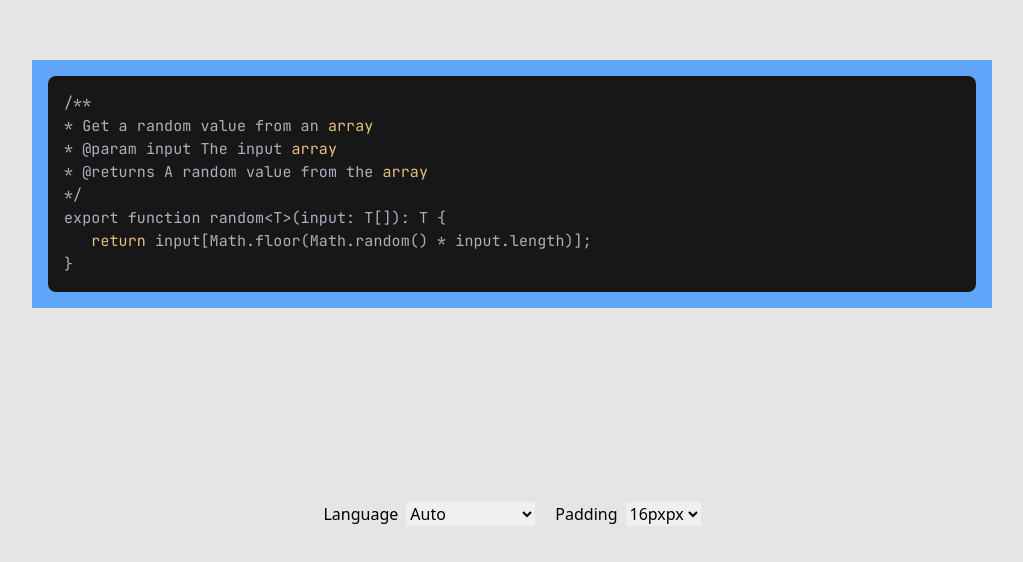
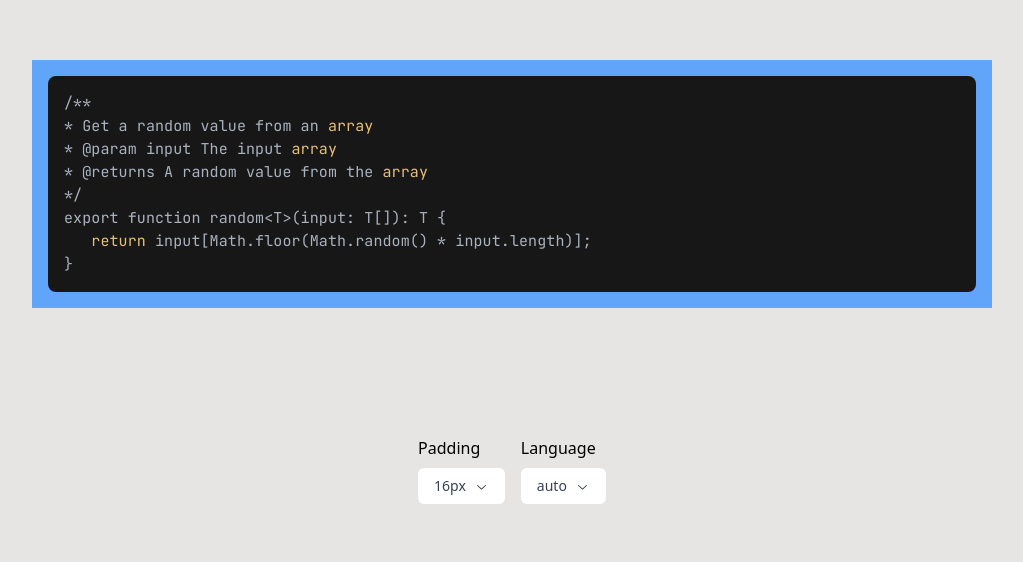
Before and after one commit to JanPlazovnik/codesnap, a React (Vite) app: page / in a window 1280 px wide. Shown: the part 216-778 px from the top of the page, without its empty margins (128-1151 px from the left). Built offline with nearby package versions, Linux system fonts and the light colour scheme.

Commit message:
feat: re-did settings section

```diff
--- a/src/components/Settings.tsx
+++ b/src/components/Settings.tsx
@@ -1,4 +1,5 @@
 import hljs from 'highlight.js';
+import Select from './ui/Select';
 import {
 	useSettingsState,
 	LanguageSetting,
@@ -10,39 +11,23 @@ export default function Settings() {
 	const settings = useSettingsState();
 
 	return (
-		<div className="flex flex-row gap-5 fixed bottom-10 p-4 border-2 rounded-lg border-solid">
-			<div className="flex gap-2">
-				<label htmlFor="language">Language</label>
-				<select
-					id="language"
-					value={settings.language}
-					onChange={(e) => settings.setLanguage(e.target.value as LanguageSetting)}
-				>
-					<option value="none">None</option>
-					<option value="auto">Auto</option>
-					{hljs.listLanguages().map((language: string) => (
-						<option key={language} value={language}>
-							{language}
-						</option>
-					))}
-				</select>
+		<div className="flex flex-row gap-4 fixed bottom-20">
+			<div className="flex flex-col gap-2">
+				<span>Padding</span>
+				<Select
+					value={settings.padding}
+					options={paddingOptions as unknown as string[]}
+					onChange={(option: string) => settings.setPadding(option as PaddingSetting)}
+				/>
 			</div>
 
-			<div className="flex gap-2">
-				<label htmlFor="padding">Padding</label>
-				<select
-					id="padding"
-					value={settings.padding}
-					onChange={(e) =>
-						settings.setPadding(parseInt(e.target.value) as PaddingSetting)
-					}
-				>
-					{paddingOptions.map((padding: number) => (
-						<option key={padding} value={padding}>
-							{padding}px
-						</option>
-					))}
-				</select>
+			<div className="flex flex-col gap-2">
+				<span>Language</span>
+				<Select
+					value={settings.language}
+					options={['auto', 'none', ...hljs.listLanguages()]}
+					onChange={(option: string) => settings.setLanguage(option as LanguageSetting)}
+				/>
 			</div>
 		</div>
 	);
```
